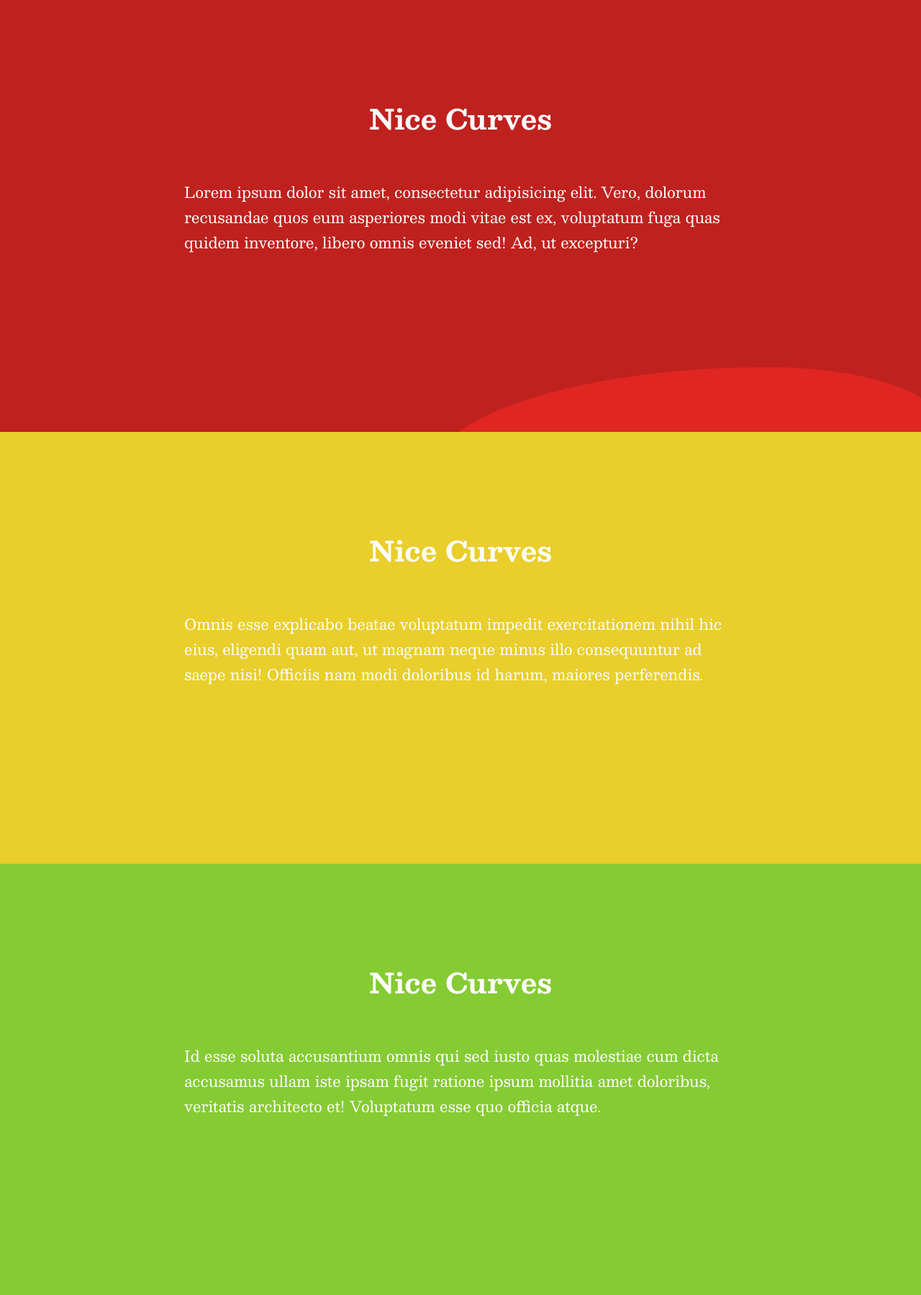
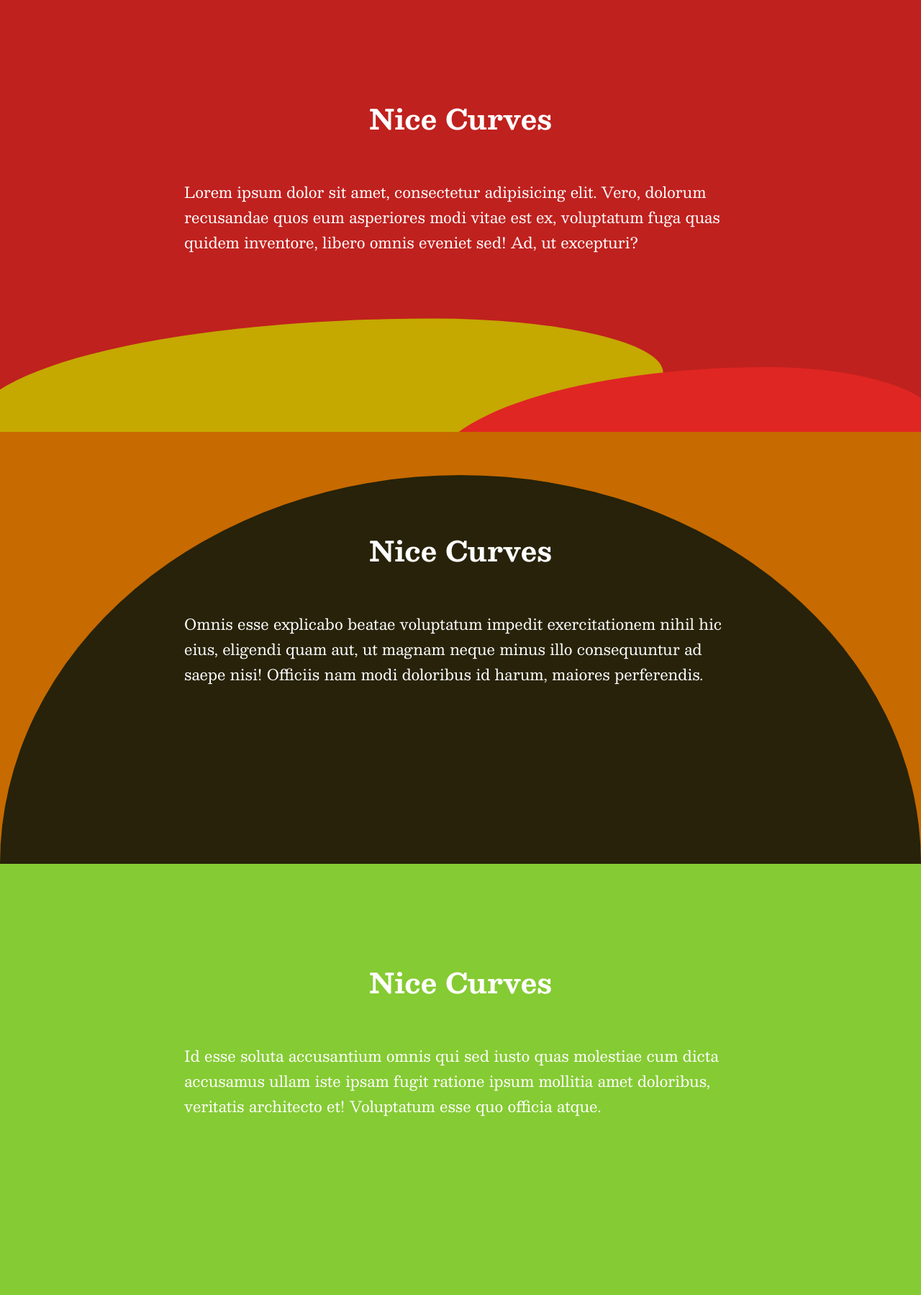
Before and after one commit to Eldor48/Eldor48.github.io, a PHP site: page /SVGWaves/index.html in a window 1280 px wide. Shown: the top 1799 px of the page at 72% size. Run offline with PHP 8.4, Linux system fonts and the light colour scheme.

Commit message:
second wave

```diff
--- a/SVGWaves/index.html
+++ b/SVGWaves/index.html
@@ -24,7 +24,7 @@
       </p>
       <div class="curve"></div>
     </section>
-    <section class="safety-yellow">
+    <section class="safety-yellow bubble">
       <h1>Nice Curves</h1>
       <p>
         Omnis esse explicabo beatae voluptatum impedit exercitationem nihil hic
@@ -32,7 +32,7 @@
         saepe nisi! Officiis nam modi doloribus id harum, maiores perferendis.
       </p>
     </section>
-    <section class="naples-yellow">
+    <section class="naples-yellow dark">
       <h1>Nice Curves</h1>
       <p>
         Id esse soluta accusantium omnis qui sed iusto quas molestiae cum dicta
--- a/SVGWaves/style.css
+++ b/SVGWaves/style.css
@@ -1,6 +1,6 @@
 * {
   --venetian-red: #bf211eff;
-  --safety-yellow: #e9ce2cff;
+  --safety-yellow: rgb(199, 106, 0);
   --naples-yellow: #85CB33;
   --mindaro: #315659;
   --polished-pine: #69a197ff;
@@ -36,6 +36,7 @@ p {
 
 .venetian-red {
   background-color: var(--venetian-red);
+  z-index: 1;
 }
 
 .safety-yellow {
@@ -88,3 +89,20 @@ p {
     transform:translate(-4%, 30%);
      z-index:-1;
 }
+
+.bubble:after {
+  content: "";
+  border-top-left-radius: 50% 100%;
+  border-top-right-radius: 50% 100%;
+  position:absolute;
+  bottom:0;
+  height:90%;
+  width:100%;
+  background-color: rgb(39, 34, 9);
+  z-index: -1;
+
+}
+
+.bubble{
+   z-index: 1;
+}
```
